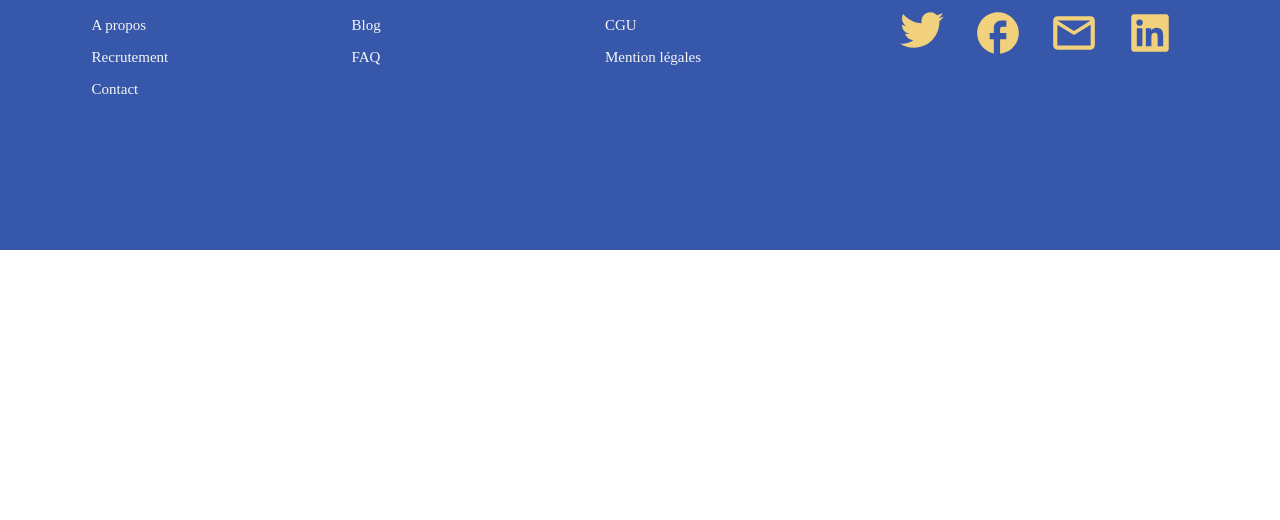
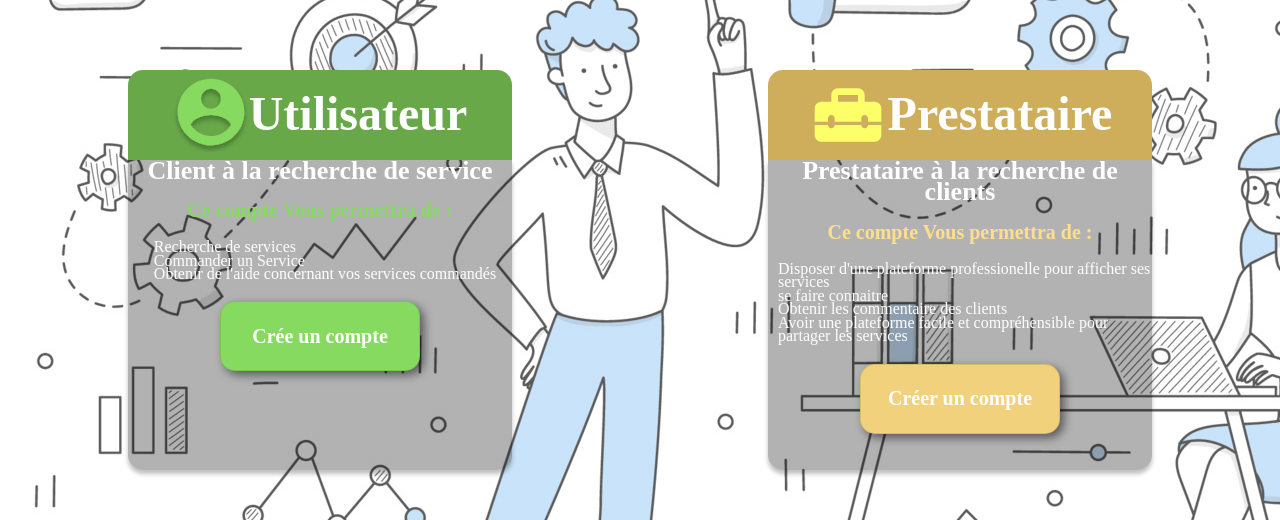
Before and after one commit to UltimatOne/UltraMotionCorp, a React (Create React App) app: page /home-signup in a window 1280 px wide. Shown: the part 182-702 px from the top of the page. Built offline with nearby package versions, Linux system fonts and the light colour scheme.

Commit message:
feat: Ajout d'un style sur les bouttons créer un compte :sparkles:

```diff
--- a/src/composants/footer/footer.css
+++ b/src/composants/footer/footer.css
@@ -1,7 +1,7 @@
 .Footer {
   position: relative;
   background-color: #3757aa;
-  width: 100vw;
+  width: auto;
   height: 432px;
   color: #3e6a83;
   display: flex;
--- /dev/null
+++ b/src/pages/signup/signupHome.css
@@ -0,0 +1,138 @@
+.signup-home {
+  display: flex;
+  flex-direction: row;
+  color: #fefefe;
+  height: 903px;
+  background: url("../../medias/bkg-img.png");
+  mix-blend-mode: multiply;
+}
+
+.signup-home .container {
+  width: 30%;
+  margin: auto;
+}
+
+.signup-home .top-utilisateur {
+  display: flex;
+  align-items: center;
+  justify-content: center;
+  height: 90px;
+  width: auto;
+  font-family: "Kanit";
+  font-style: normal;
+  font-weight: 700;
+  font-size: 48px;
+  line-height: 84%;
+  background: #68a849;
+  border-radius: 15px 15px 0px 0px;
+}
+.signup-home .top-prestataire {
+  display: flex;
+  align-items: center;
+  justify-content: center;
+  height: 90px;
+  width: auto;
+  font-family: "Kanit";
+  font-style: normal;
+  font-weight: 700;
+  font-size: 48px;
+  line-height: 84%;
+  background: #ceae5b;
+  border-radius: 15px 15px 0px 0px;
+}
+
+.signup-home .info-container {
+  display: flex;
+  flex-direction: column;
+  align-items: center;
+  height: 310px;
+  background: rgba(0, 0, 0, 0.3);
+  box-shadow: 0px 4px 4px rgba(0, 0, 0, 0.25);
+  backdrop-filter: 5px;
+  /* Note: backdrop-filter has minimal browser support */
+  border-radius: 0px 0px 15px 15px;
+}
+
+.signup-home .titre {
+  font-family: "Kanit";
+  font-style: normal;
+  font-weight: 600;
+  font-size: 26px;
+  line-height: 84%;
+  /* or 27px */
+  text-align: center;
+  margin-bottom: 21px;
+}
+
+.signup-home .sous-titre-utilisateur {
+  font-family: "M PLUS 2";
+  font-style: normal;
+  font-weight: 600;
+  font-size: 20px;
+  line-height: 84%;
+  /* or 17px */
+
+  text-align: center;
+
+  color: #87da60;
+  margin-bottom: 21px;
+}
+
+.signup-home .sous-titre-prestataire {
+  font-family: "M PLUS 2";
+  font-style: normal;
+  font-weight: 600;
+  font-size: 20px;
+  line-height: 84%;
+  /* or 17px */
+
+  text-align: center;
+
+  color: #ffdf8c;
+  margin-bottom: 21px;
+}
+
+.signup-home li {
+  margin-left: 10px;
+  font-family: "Inconsolata";
+  font-style: normal;
+  font-weight: 400;
+  font-size: 16px;
+  line-height: 84%;
+}
+
+.signup-home .boutton-prestataire {
+  margin:21px;
+  font-family: "M PLUS 2";
+  font-style: normal;
+  font-weight: 600;
+  font-size: 20px;
+  line-height: 84%;
+  /* identical to box height, or 17px */
+
+  color: #ffffff;
+  width: 200px;
+  height: 70px;
+  background: #F2D17C;
+  border: 1px solid rgba(0, 0, 0, 0.1);
+  box-shadow: 4px 4px 10px rgba(0, 0, 0, 0.5);
+  border-radius: 15px;
+}
+
+.signup-home .boutton-utilisateur {
+  margin: 21px;
+  font-family: "M PLUS 2";
+  font-style: normal;
+  font-weight: 600;
+  font-size: 20px;
+  line-height: 84%;
+  /* identical to box height, or 17px */
+
+  color: #ffffff;
+  width: 200px;
+  height: 70px;
+  background: #87da60;
+  border: 1px solid rgba(0, 0, 0, 0.1);
+  box-shadow: 4px 4px 10px rgba(0, 0, 0, 0.5);
+  border-radius: 15px;
+}
--- /dev/null
+++ b/src/pages/signup/signupHome.jsx
@@ -0,0 +1,111 @@
+import Button from "../../composants/button/button";
+import "./signupHome.css";
+
+export default function SignUpHome() {
+  return (
+    <div className="signup-home">
+      <div className="container">
+        <div className="top-utilisateur">
+          <svg
+            width="76"
+            height="74"
+            viewBox="0 0 76 74"
+            fill="none"
+            xmlns="http://www.w3.org/2000/svg"
+          >
+            <g filter="url(#filter0_d_3_295)">
+              <path
+                d="M37.9998 58.0003C29.6665 58.0003 22.2998 53.7337 17.9998 47.3337C18.0998 40.667 31.3332 37.0003 37.9998 37.0003C44.6665 37.0003 57.8998 40.667 57.9998 47.3337C55.7961 50.615 52.8194 53.3042 49.3317 55.1643C45.844 57.0243 41.9525 57.9983 37.9998 58.0003ZM37.9998 10.667C40.652 10.667 43.1955 11.7206 45.0709 13.5959C46.9463 15.4713 47.9998 18.0148 47.9998 20.667C47.9998 23.3192 46.9463 25.8627 45.0709 27.7381C43.1955 29.6134 40.652 30.667 37.9998 30.667C35.3477 30.667 32.8041 29.6134 30.9288 27.7381C29.0534 25.8627 27.9998 23.3192 27.9998 20.667C27.9998 18.0148 29.0534 15.4713 30.9288 13.5959C32.8041 11.7206 35.3477 10.667 37.9998 10.667ZM37.9998 0.666992C33.6224 0.666992 29.2879 1.52918 25.2437 3.20434C21.1995 4.8795 17.5249 7.33481 14.4296 10.4301C8.1784 16.6813 4.6665 25.1598 4.6665 34.0003C4.6665 42.8409 8.1784 51.3193 14.4296 57.5705C17.5249 60.6658 21.1995 63.1212 25.2437 64.7963C29.2879 66.4715 33.6224 67.3337 37.9998 67.3337C46.8404 67.3337 55.3188 63.8218 61.5701 57.5705C67.8213 51.3193 71.3332 42.8409 71.3332 34.0003C71.3332 15.567 56.3332 0.666992 37.9998 0.666992Z"
+                fill="#87DA60"
+              />
+            </g>
+            <defs>
+              <filter
+                id="filter0_d_3_295"
+                x="0.666504"
+                y="0.666992"
+                width="74.6665"
+                height="74.667"
+                filterUnits="userSpaceOnUse"
+                color-interpolation-filters="sRGB"
+              >
+                <feFlood flood-opacity="0" result="BackgroundImageFix" />
+                <feColorMatrix
+                  in="SourceAlpha"
+                  type="matrix"
+                  values="0 0 0 0 0 0 0 0 0 0 0 0 0 0 0 0 0 0 127 0"
+                  result="hardAlpha"
+                />
+                <feOffset dy="4" />
+                <feGaussianBlur stdDeviation="2" />
+                <feComposite in2="hardAlpha" operator="out" />
+                <feColorMatrix
+                  type="matrix"
+                  values="0 0 0 0 0 0 0 0 0 0 0 0 0 0 0 0 0 0 0.25 0"
+                />
+                <feBlend
+                  mode="normal"
+                  in2="BackgroundImageFix"
+                  result="effect1_dropShadow_3_295"
+                />
+                <feBlend
+                  mode="normal"
+                  in="SourceGraphic"
+                  in2="effect1_dropShadow_3_295"
+                  result="shape"
+                />
+              </filter>
+            </defs>
+          </svg>
+          Utilisateur
+        </div>
+        <div className="info-container">
+          <p className="titre">Client à la recherche de service</p>
+          <p className="sous-titre-utilisateur">Ce compte Vous permettra de : </p>
+          <ul>
+            <li>Recherche de services</li>
+            <li>Commander un Service</li>
+            <li>Obtenir de l'aide concernant vos services commandés</li>
+          </ul>
+          <button className="boutton-utilisateur" type="button">Crée un compte</button>
+        </div>
+      </div>
+
+      <div className="container">
+        <div className="top-prestataire">
+          <svg
+            width="80"
+            height="80"
+            viewBox="0 0 80 80"
+            fill="none"
+            xmlns="http://www.w3.org/2000/svg"
+          >
+            <path
+              d="M56.6665 53.333C54.8332 53.333 53.3332 51.833 53.3332 49.9997H26.6665C26.6665 51.833 25.1665 53.333 23.3332 53.333C21.4998 53.333 19.9998 51.833 19.9998 49.9997H6.6665V59.9997C6.6665 63.6663 9.6665 66.6663 13.3332 66.6663H66.6665C70.3332 66.6663 73.3332 63.6663 73.3332 59.9997V49.9997H59.9998C59.9998 51.833 58.4998 53.333 56.6665 53.333ZM66.6665 26.6663H56.6665V19.9997C56.6665 16.333 53.6665 13.333 49.9998 13.333H29.9998C26.3332 13.333 23.3332 16.333 23.3332 19.9997V26.6663H13.3332C9.6665 26.6663 6.6665 29.6663 6.6665 33.333V46.6663H19.9998V43.333C19.9998 41.4997 21.4998 39.9997 23.3332 39.9997C25.1665 39.9997 26.6665 41.4997 26.6665 43.333V46.6663H53.3332V43.333C53.3332 41.4997 54.8332 39.9997 56.6665 39.9997C58.4998 39.9997 59.9998 41.4997 59.9998 43.333V46.6663H73.3332V33.333C73.3332 29.6663 70.3332 26.6663 66.6665 26.6663ZM49.9998 26.6663H29.9998V19.9997H49.9998V26.6663Z"
+              fill="#FCFF68"
+            />
+          </svg>
+          Prestataire
+        </div>
+        <div className="info-container">
+          <p className="titre">Prestataire à la recherche de clients</p>
+          <p className="sous-titre-prestataire">Ce compte Vous permettra de : </p>
+          <ul>
+            <li>
+              Disposer d'une plateforme professionelle pour afficher ses
+              services
+            </li>
+            <li>se faire connaitre</li>
+            <li>Obtenir les commentaire des clients</li>
+            <li>
+              Avoir une plateforme facile et compréhensible pour partager les
+              services
+            </li>
+          </ul>
+          <button className="boutton-prestataire" type="button">Créer un compte</button>
+
+        </div>
+      </div>
+    </div>
+  );
+}
```
